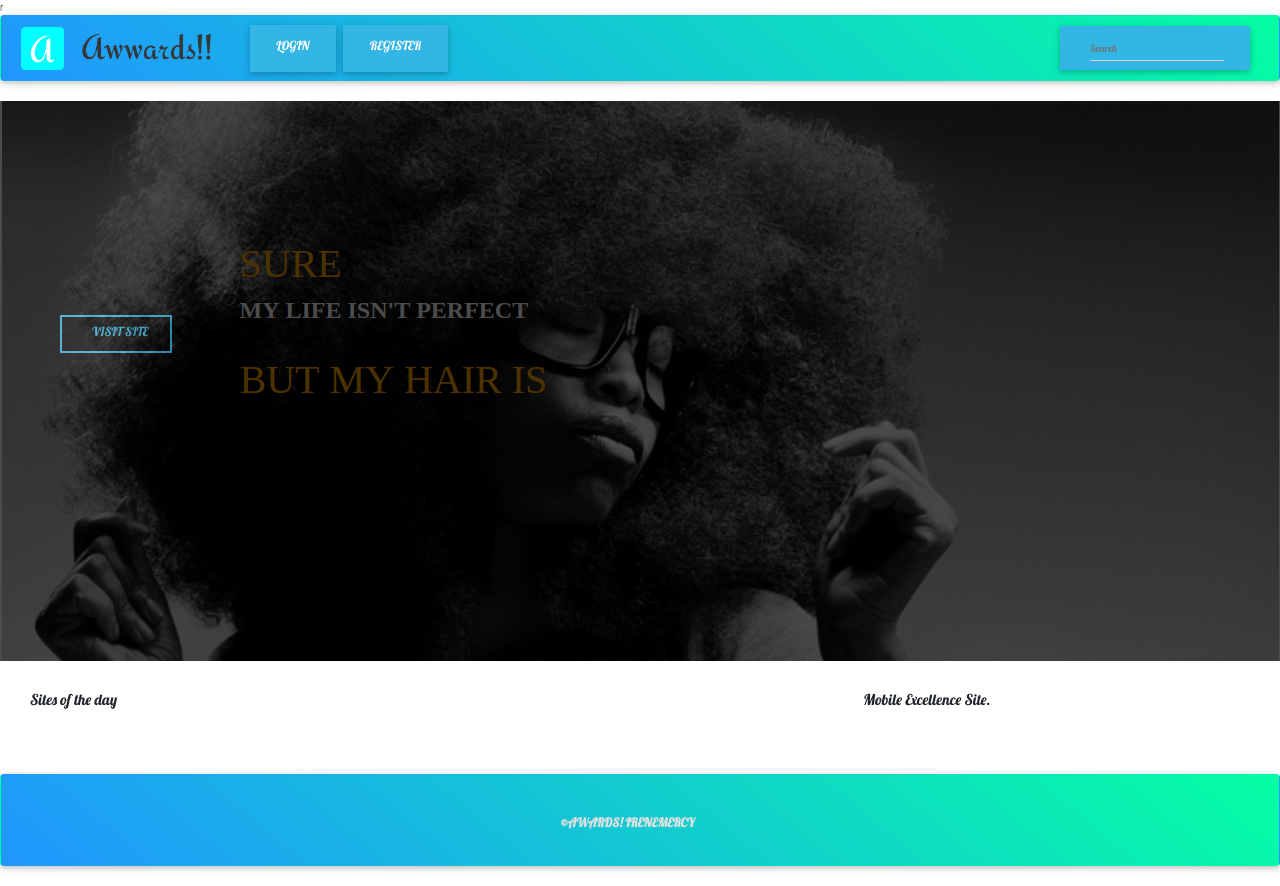
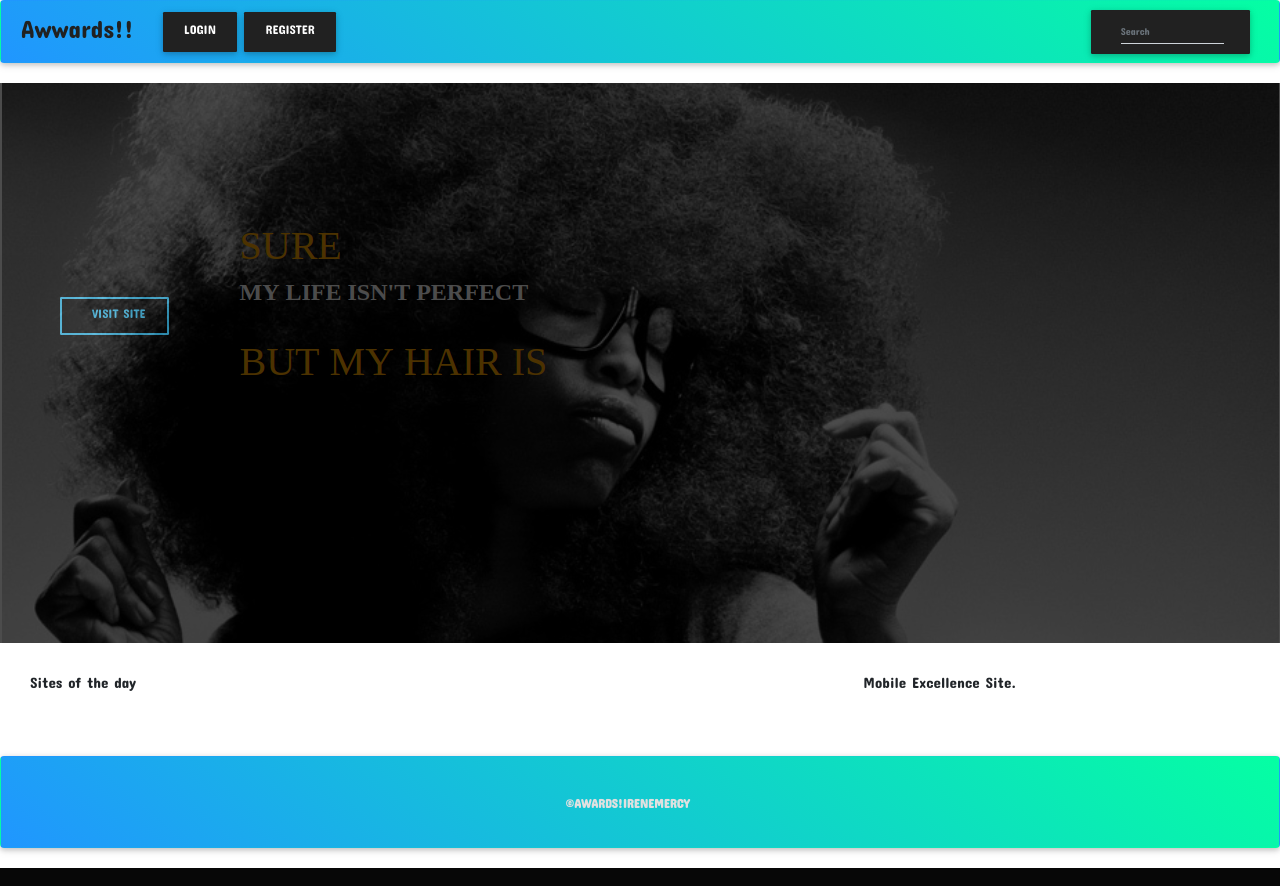
Before and after one commit to IreneMercy/Project-Review, a Django app: template Awards/templates/home.html in a window 1280 px wide. Run offline with Django 3.2, Linux system fonts and the light colour scheme; the template is opened without the code that fills it, so the values that code supplies are empty; some libraries are stand-ins or nearby versions.

Commit message:
fix bugs

```diff
--- a/Awards/templates/base.html
+++ b/Awards/templates/base.html
@@ -14,6 +14,7 @@
 {% block styles %}
   <link rel="stylesheet" href="{% static 'star-ratings/css/star-ratings.css' %}">
   <link rel="stylesheet" href="https://maxcdn.bootstrapcdn.com/bootstrap/3.3.7/css/bootstrap.min.css" integrity="sha384-BVYiiSIFeK1dGmJRAkycuHAHRg32OmUcww7on3RYdg4Va+PmSTsz/K68vbdEjh4u" crossorigin="anonymous">
+  <link rel="stylesheet" href="https://stackpath.bootstrapcdn.com/bootstrap/4.3.1/css/bootstrap.min.css" integrity="sha384-ggOyR0iXCbMQv3Xipma34MD+dH/1fQ784/j6cY/iJTQUOhcWr7x9JvoRxT2MZw1T" crossorigin="anonymous">
   <link rel="stylesheet" href="{% static 'css/styles.css' %}">
     <!-- Font Awesome -->
   <link rel="stylesheet" href="https://use.fontawesome.com/releases/v5.8.2/css/all.css">
@@ -43,6 +44,9 @@
 
   {% block scripts %}
     <!-- JQuery -->
+    <script src="https://code.jquery.com/jquery-3.3.1.slim.min.js" integrity="sha384-q8i/X+965DzO0rT7abK41JStQIAqVgRVzpbzo5smXKp4YfRvH+8abtTE1Pi6jizo" crossorigin="anonymous"></script>
+    <script src="https://cdnjs.cloudflare.com/ajax/libs/popper.js/1.14.7/umd/popper.min.js" integrity="sha384-UO2eT0CpHqdSJQ6hJty5KVphtPhzWj9WO1clHTMGa3JDZwrnQq4sF86dIHNDz0W1" crossorigin="anonymous"></script>
+    <script src="https://stackpath.bootstrapcdn.com/bootstrap/4.3.1/js/bootstrap.min.js" integrity="sha384-JjSmVgyd0p3pXB1rRibZUAYoIIy6OrQ6VrjIEaFf/nJGzIxFDsf4x0xIM+B07jRM" crossorigin="anonymous"></script>
     <script type="text/javascript" src="https://cdnjs.cloudflare.com/ajax/libs/jquery/3.4.1/jquery.min.js"></script>
     <!-- Bootstrap tooltips -->
     <script type="text/javascript" src="https://cdnjs.cloudflare.com/ajax/libs/popper.js/1.14.4/umd/popper.min.js"></script>
@@ -53,6 +57,7 @@
     <script src="https://maxcdn.bootstrapcdn.com/bootstrap/3.3.7/js/bootstrap.min.js" integrity="sha384-Tc5IQib027qvyjSMfHjOMaLkfuWVxZxUPnCJA7l2mCWNIpG9mGCD8wGNIcPD7Txa" crossorigin="anonymous"></script>
     <script type="text/javascript" src="{% static 'star-ratings/js/dist/star-ratings.min.js' %}"></script>
 
+
   {% endblock %}
 
   </body>
--- a/Awards/templates/footer.html
+++ b/Awards/templates/footer.html
@@ -1,14 +1,12 @@
 {% load static%}
 
-<footer class="navbar navbar-expand-lg aqua-gradient content sticky-top mt-5">
+<footer class="navbar navbar-expand-lg text-center aqua-gradient content mt-5">
   <br><br>
   <div class="container-fluid">
     <div class="row">
-      <div class="col-md-8">
-        <a class="navbar-brand font-weight-bold text-light text-uppercase mt-5 award" href="/">&copy;Awards!    IreneMercy</a>
-
+      <div class="col-md-12 text-center">
+        <a class="navbar-brand font-weight-bold text-light text-uppercase mt-5 award text-center" href="/">&copy;Awards!IreneMercy</a>
       </div>
-
     </div>
   </div>
 
--- a/Awards/templates/navbar.html
+++ b/Awards/templates/navbar.html
@@ -1,13 +1,13 @@
-r
+
 {% load static%}
 
     <!--Navbar-->
     <nav class="navbar navbar-expand-lg aqua-gradient content sticky-top">
 
       <!-- Navbar brand -->
-      <div class="">
-            <a class="nav-link text-light" href="/">
-              <img   src="static/images/logo.png" alt="" width="200px">
+      <div class="award">
+            <a class="nav-link text-dark" href="/">
+              <h1>Awwards!!</h1>
               <span class="sr-only">(current)</span>
             </a>
       </div>
@@ -25,7 +25,7 @@ r
         <ul class="navbar-nav mr-auto text-white">
           {% if user.is_authenticated %}
           <!-- Dropdown -->
-          <div class="btn btn-info ml-5">
+          <div class="btn btn-dark btn-sm ml-5">
             <li class="nav-item dropdown ml-2 text-light">
               <a class="nav-link dropdown-toggle text-light" id="navbarDropdownMenuLink" data-toggle="dropdown"
                 aria-haspopup="true" aria-expanded="false"><h5>Account</h5></a>
@@ -35,18 +35,18 @@ r
               </div>
             </li>
           </div>
-          <div class=" mt-2 btn btn-info ml-2">
+          <div class=" mt-2 btn btn-dark btn-sm ml-2">
             <li class="nav-item ml-2 ">
               <a class="nav-link text-light" href="{% url 'newproject' %}"><h5>SUBMIT PROJECT</h5></a>
             </li>
           </div>
           {% else %}
-          <div class="btn btn-info">
+          <div class="btn btn-dark btn-sm">
             <li class="nav-item">
               <a class="nav-link text-white" href="{% url 'login' %}"><h5>Login</h5></a>
             </li>
           </div>
-          <div class="btn btn-info">
+          <div class="btn btn-dark btn-sm">
             <li class="nav-item">
               <a class="nav-link text-white" href="{% url 'register' %}"><h5>Register</h5></a>
             </li>
@@ -56,7 +56,7 @@ r
         <!-- Links -->
 
       <ul class="navbar-nav">
-        <div class="btn btn-info">
+        <div class="btn btn-dark -sm">
           <form class="form-inline" action="{% url 'search' %}">
             <div class="md-form my-0">
               <input class="form-control mr-sm-2 text-white" type="text" placeholder="Search" aria-label="Search" name="post">
--- a/Awards/urls.py
+++ b/Awards/urls.py
@@ -10,6 +10,7 @@ urlpatterns = [
     path('login/', auth_views.LoginView.as_view(template_name='users/login.html'), name='login'),
     path('logout/', auth_views.LogoutView.as_view(template_name='users/logout.html'), name='logout'),
     path('profile/', views.profile, name='profile'),
+    path('updateprofile/', views.updateprofile, name='updateprofile'),
     path('new-project/', views.postproject, name='newproject'),
     path('project/<id>', views.get_project, name='project'),
     path('search', views.search_projects, name='search'),
--- a/static/css/styles.css
+++ b/static/css/styles.css
@@ -1,10 +1,9 @@
-@import url('https://fonts.googleapis.com/css?family=Merriweather&display=swap');
-@import url('https://fonts.googleapis.com/css?family=Merriweather|Pacifico&display=swap');
-@import url('https://fonts.googleapis.com/css?family=Lobster&display=swap');
+@import url('https://fonts.googleapis.com/css?family=Bree+Serif&display=swap');
+@import url('https://fonts.googleapis.com/css?family=Kaushan+Script&display=swap');
+@import url('https://fonts.googleapis.com/css?family=Concert+One&display=swap');
 
 .content{
-  font-family: 'Lobster', cursive;
-
+  font-family: 'Concert One', cursive;
 }
 .banner{
   background-image: url(../images/hair.png);
@@ -19,5 +18,5 @@
   height:70vh;
 }
 .award{
-  font-size:40px;
+  font-size:50px;
 }
```
Also changed, not shown: Awards/templates/profile.html (+18 -60 lines), Awards/templates/updateprofile.html (added, +32 -0 lines), Awards/views.py (+25 -0 lines), media/profile_pics/herstory.jpg (added).
